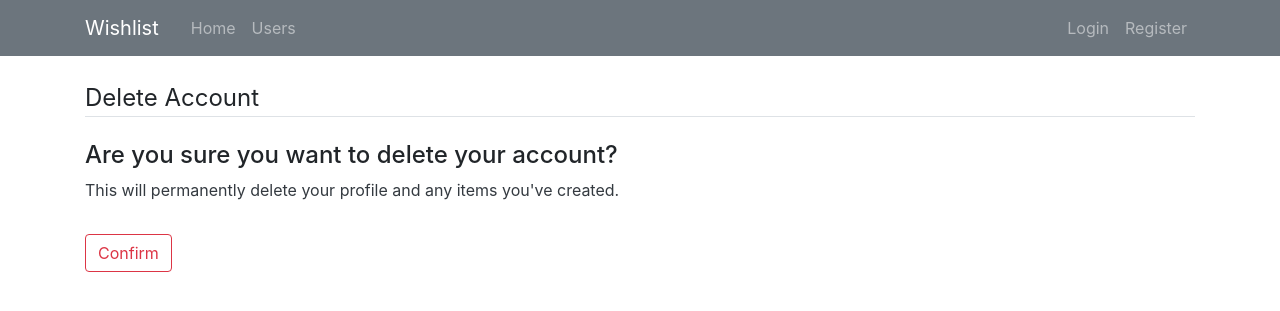
After one commit to lomcaitlin/cst438_s21_proj02_groupb, a Django app: template wishlistApp/templates/wishlistApp/delete-account.html in a window 1280 px wide. The commit adds this page. Shown: the top 311 px of the page. Run offline with Django 3.2, Linux system fonts and the light colour scheme; tables that the repository leaves empty hold one stand-in row (values such as "Sample post"); the template is opened without the code that fills it: values that come from a table or form of the project are taken from there, most other values are stand-ins (such as "Sample title", 1, 10 or a date in 2020); some libraries are stand-ins or nearby versions.

Commit message:
Add delete account functionality

```diff
--- a/wishlistApp/forms.py
+++ b/wishlistApp/forms.py
@@ -5,3 +5,8 @@ class UserUpdateForm(forms.ModelForm):
   class Meta:
     model = User
     fields = ['username']
+
+class UserDeleteForm(forms.ModelForm):
+  class Meta:
+    model = User
+    fields = []
--- /dev/null
+++ b/wishlistApp/templates/wishlistApp/delete-account.html
@@ -0,0 +1,16 @@
+{% extends 'wishlistApp/base.html' %}
+{% load crispy_forms_tags %}
+{% block content %}
+  <form method="POST">
+    {% csrf_token %}
+    <fieldset class="form-group">
+      <legend class="border-bottom mb-4">Delete Account</legend>
+      <h4>Are you sure you want to delete your account?</h4>
+      <p class='text-dark'>This will permanently delete your profile and any items you've created.</p>
+      {{ form|crispy }}
+    </fieldset>
+    <div class="form-group justify-right-parent">
+      <button class="btn btn-outline-danger" type="submit">Confirm</button>
+    </div>
+  </form>
+{% endblock content %}
--- a/wishlistApp/templates/wishlistApp/profile.html
+++ b/wishlistApp/templates/wishlistApp/profile.html
@@ -14,7 +14,7 @@
     </fieldset>
     <div class="form-group justify-right-parent">
       <button class="btn btn-outline-info" type="submit">Update Info</button>
-      <button class="btn btn-outline-danger justify-right" type="button" formaction="{% url 'delete-acct' %}" formmethod='get'>Delete Account</button>
+      <button class='btn btn-outline-danger justify-right' formaction="{% url 'delete-account' %}" formmethod='get' type='submit'>Delete Account</button>
     </div>
   </form>
 {% endblock content %}
--- a/wishlistApp/urls.py
+++ b/wishlistApp/urls.py
@@ -14,6 +14,6 @@ urlpatterns = [
     #     name='change-password'
     # ),
     path('change-password/', views.change_password, name='change-password'),
-    path('delete-account/', views.delete_acct, name='delete-acct'),
+    path('delete-account/', views.delete_account, name='delete-account'),
     path('users/', views.users, name='view_users'),
 ]
```
Also changed, not shown: wishlistApp/views.py (+11 -4 lines).
